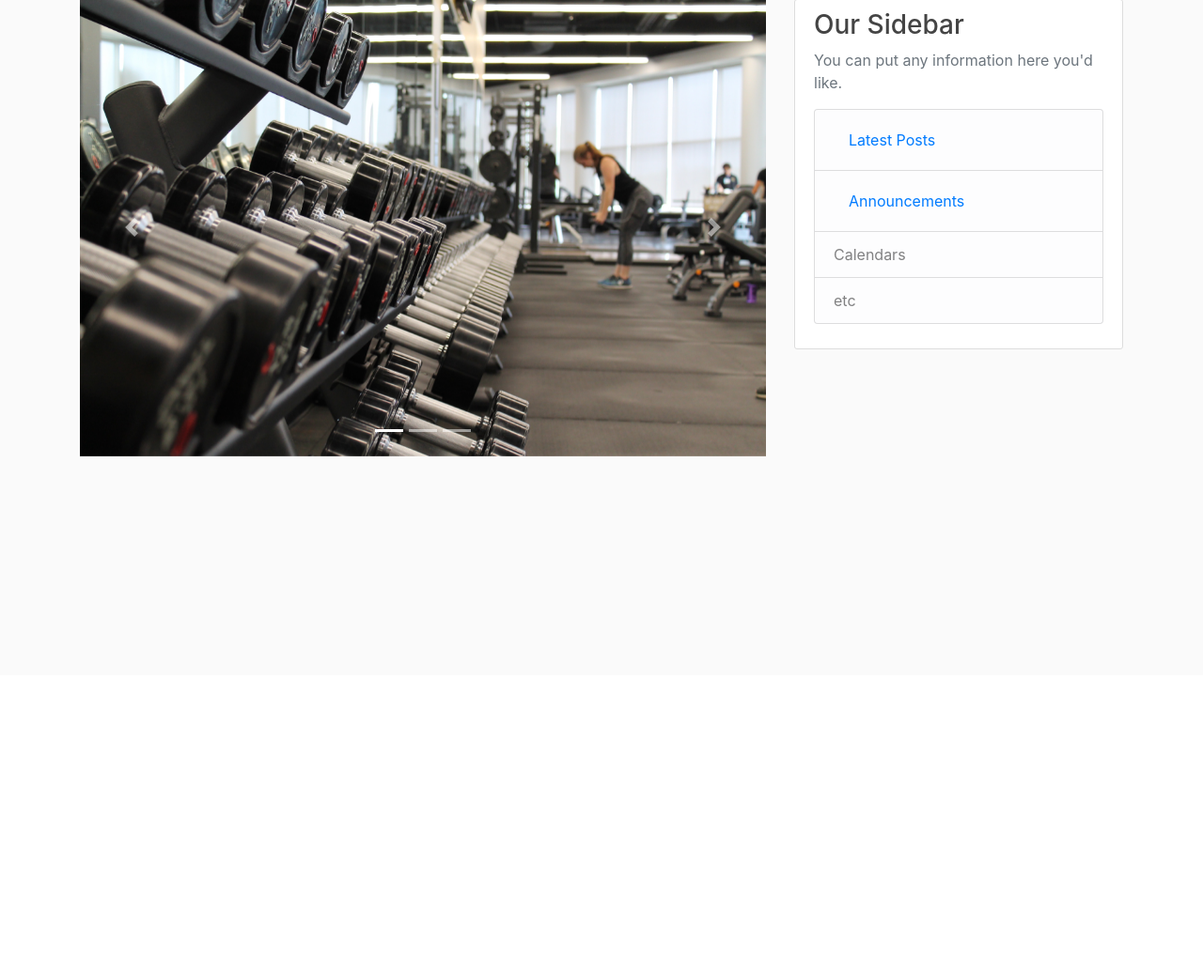
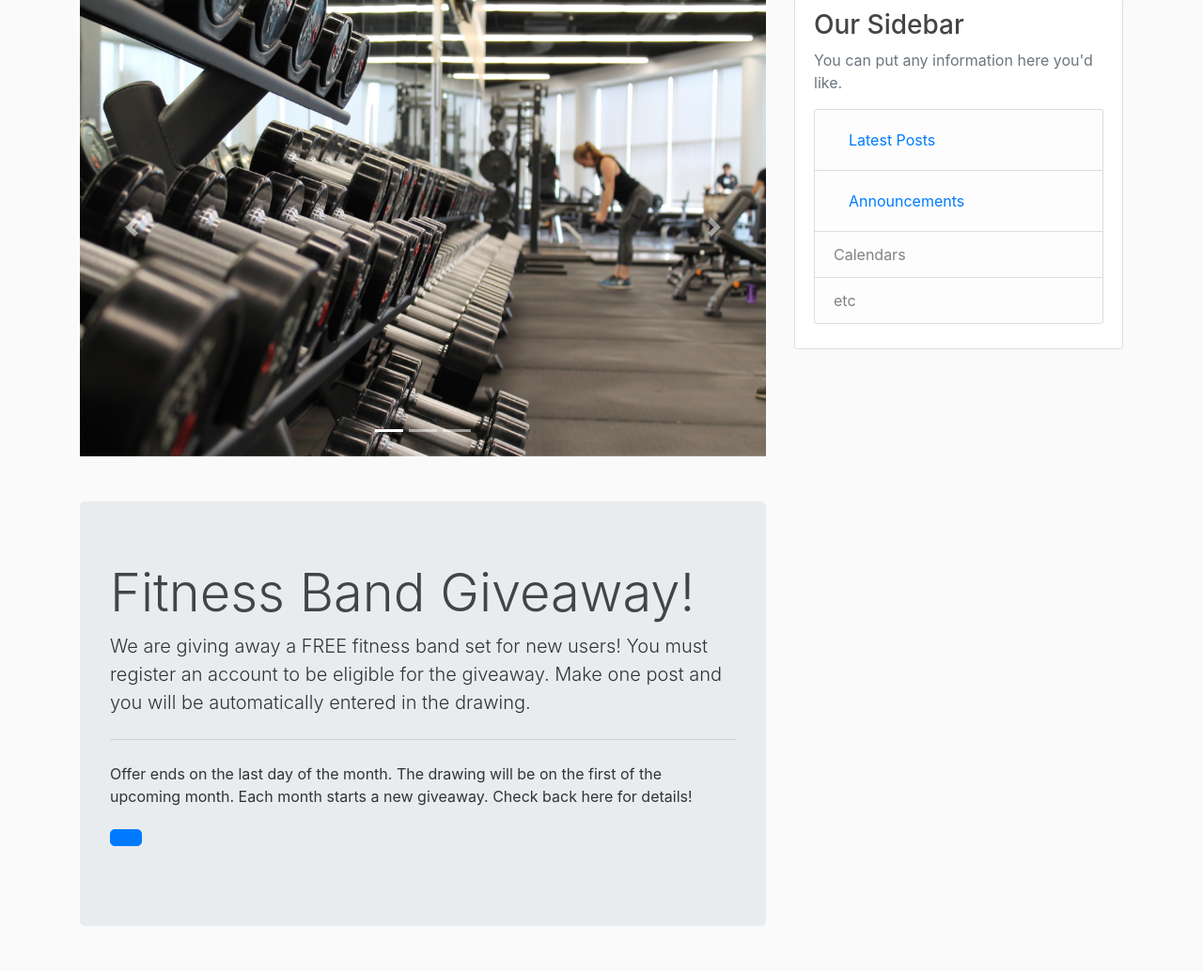
Before and after one commit to RdotSilva/Python-Flask-Fitness-Blog, a Flask app: page /announcements in a window 1280 px wide. Shown: the part 81-1115 px from the top of the page at 94% size. Before the commit the page ends 567 px from the top, so only its background shows below. Run offline with Flask 2, Linux system fonts and the light colour scheme; some libraries are stand-ins or nearby versions.

Commit message:
Add giveaway jumobotron

```diff
--- a/fitnessblog/templates/announcements.html
+++ b/fitnessblog/templates/announcements.html
@@ -26,4 +26,13 @@
     <span class="sr-only">Next</span>
   </a>
 </div>
+<div class="jumbotron my-5">
+  <h1 class="display-4">Fitness Band Giveaway!</h1>
+  <p class="lead">We are giving away a FREE fitness band set for new users! You must register an account to be eligible for the giveaway. Make one post and you will be automatically entered in the drawing.</p>
+  <hr class="my-4">
+  <p>Offer ends on the last day of the month. The drawing will be on the first of the upcoming month. Each month starts a new giveaway. Check back here for details!</p>
+  <p class="lead">
+    <a class="btn btn-primary btn-lg" href="#" role="button"></a>
+  </p>
+</div>
 {% endblock content %}
```
